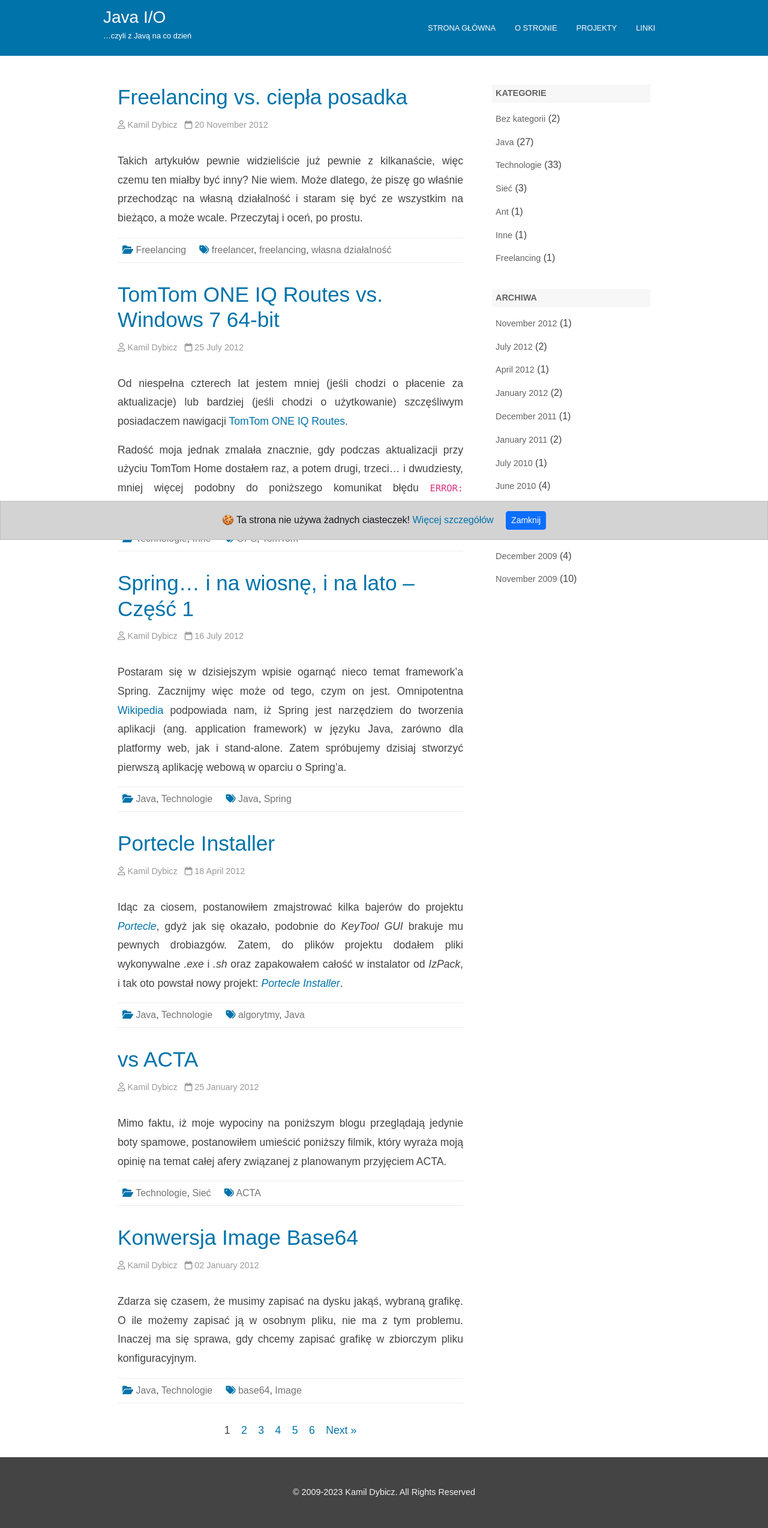
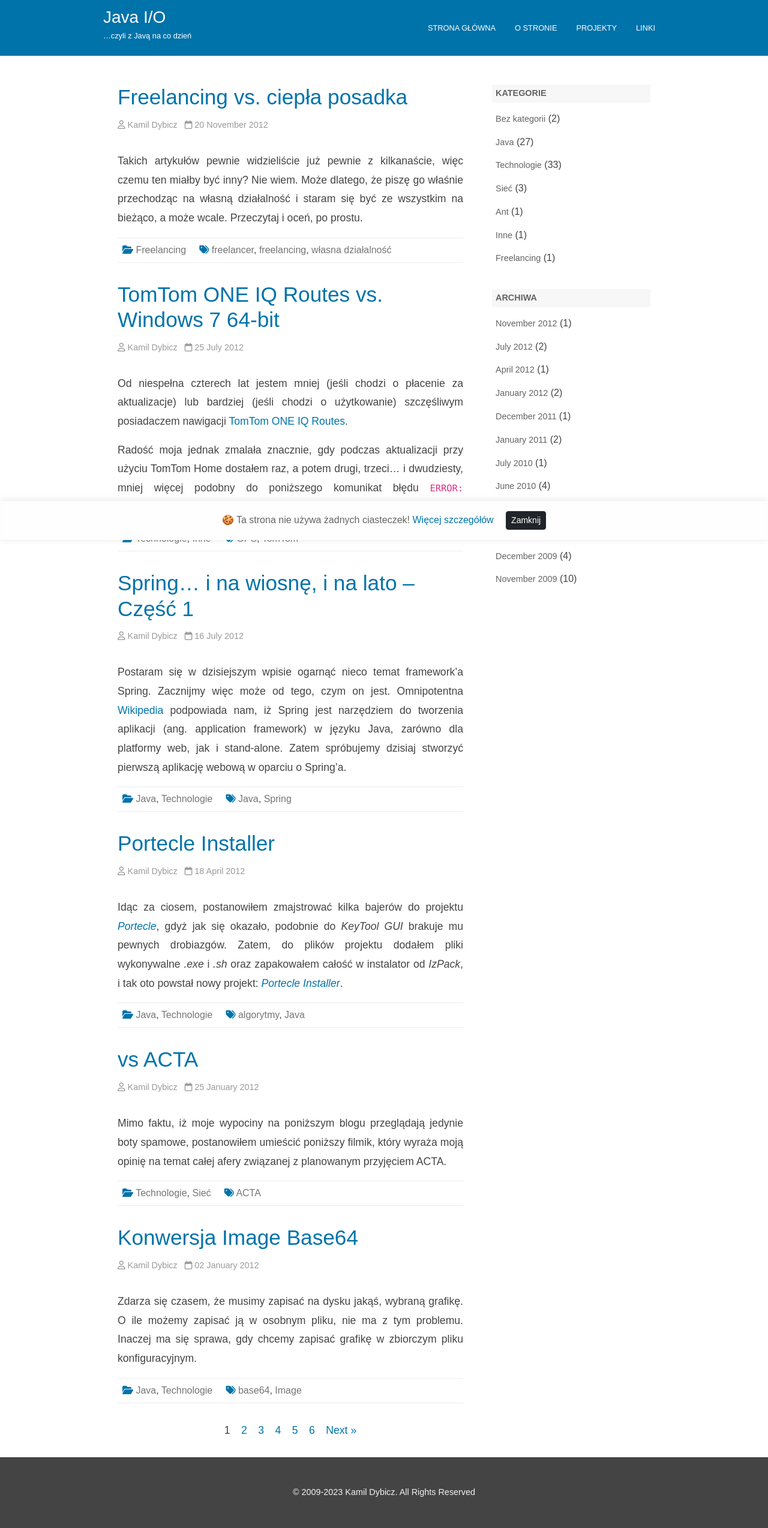
Before and after one commit to kdybicz/kdybicz.github.io, a Jekyll site: the page built from index.html, in a window 1280 px wide. Shown: the whole page at 60% size. Built offline with Jekyll 4.4.1, drawn with Linux system fonts in a browser that asks for light colours; some web fonts are replaced; the list of posts is cut into pages by our own code.

Commit message:
tweaked cookies banner

```diff
--- a/_includes/cookies.html
+++ b/_includes/cookies.html
@@ -1,8 +1,8 @@
 <!-- Cookie Banner -->
-<div id="cookie-banner" class="alert alert-dark text-center mb-0" role="alert">
+<div id="cookie-banner" class="alert alert-light text-center mb-0 cookie-banner" role="alert">
   🍪 Ta strona nie używa żadnych ciasteczek!
   <a href="{% link about.markdown %}" target="blank">Więcej szczegółów</a>
-  <button type="button" class="btn btn-primary btn-sm ms-3" onclick="window.hideCookieBanner()">
+  <button type="button" class="btn btn-dark btn-sm ms-3" onclick="window.hideCookieBanner()">
     Zamknij
   </button>
 </div>
--- a/assets/css/cookies.css
+++ b/assets/css/cookies.css
@@ -1,9 +1,10 @@
-#cookie-banner {
+.cookie-banner {
+  border-radius: 0;
+  bottom: 0;
+  box-shadow: 0 -1px 10px 0 rgba(172, 171, 171, 0.3);
+  display: none;
+  left: 0;
   position: fixed;
-  bottom: 0;
-  left: 0;
   width: 100%;
   z-index: 999;
-  border-radius: 0;
-  display: none;
 }
```
